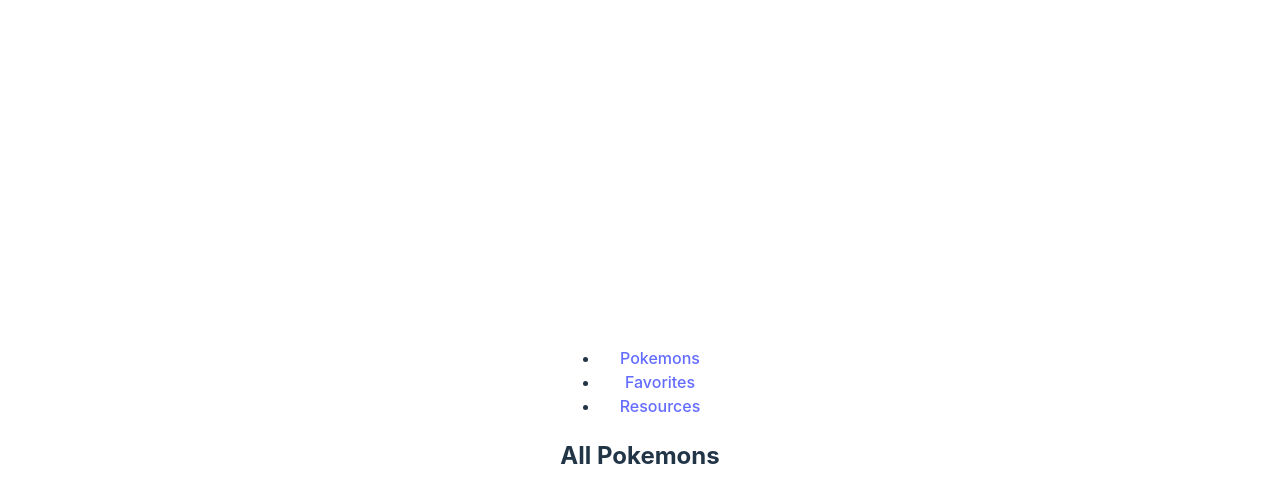
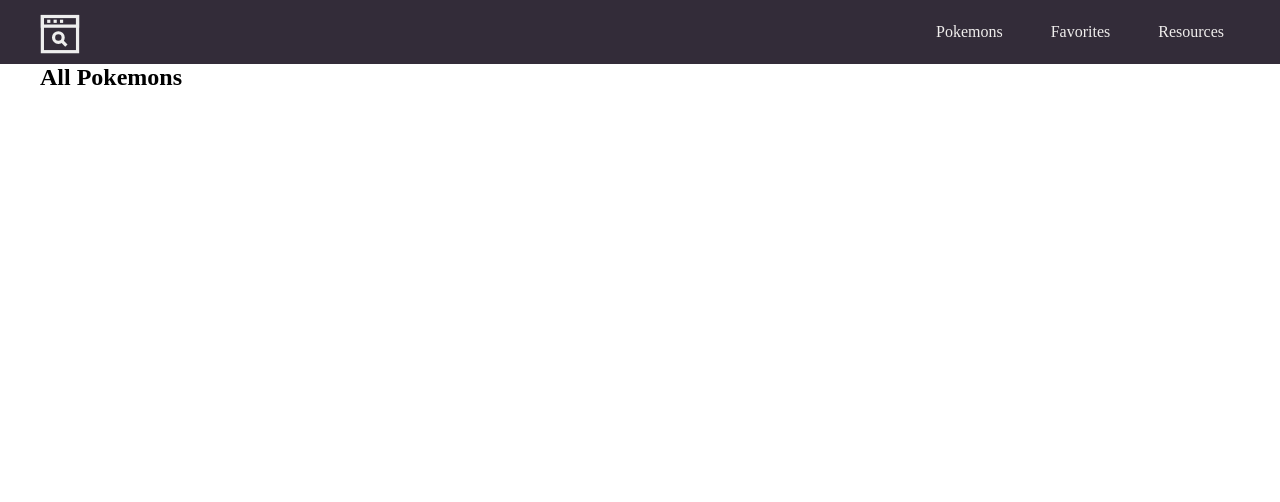
Before and after one commit to cmizumoto/pokedex, a Vue app: page / in a window 1280 px wide. Shown: the top 502 px of the page. Built offline with nearby package versions, Linux system fonts and the light colour scheme; the HTML template or start-up script is replaced by a standard one.

Commit message:
adding navigation bar styles

```diff
--- a/src/App.vue
+++ b/src/App.vue
@@ -1,10 +1,20 @@
 <template>
-  <NavigationVue />
-  <RouterView />
+  <NavigationBar />
+  <div class="app__container">
+    <RouterView />
+  </div>
 </template>
 
 <script setup>
-import NavigationVue from "./components/Navigation.vue";
+import NavigationBar from "./components/layout/NavigationBar.vue";
 </script>
 
-<style lang="scss"></style>
+<style lang="scss">
+@import "./assets/sass/variables";
+.app {
+  &__container {
+    margin: 0 auto;
+    width: $container-width-desktop;
+  }
+}
+</style>
--- /dev/null
+++ b/src/assets/sass/_variables.scss
@@ -0,0 +1,15 @@
+// COLORS
+$color-primary: #f0eeed;
+$color-secondary: #609ea2;
+$color-tertiary: #c92c6d;
+
+$color-black: #332c39;
+
+// CONTAINER
+$container-width-desktop: 1200px;
+
+// FONTS
+
+// GRID
+
+// BORDER
--- a/src/components/Navigation.vue
+++ /dev/null
@@ -1,14 +0,0 @@
-<template>
-  <nav>
-    <img src="" alt="" class="logo" />
-    <ul>
-      <li><router-link to="/">Pokemons</router-link></li>
-      <li><router-link to="/favorites">Favorites</router-link></li>
-      <li><router-link to="/resources">Resources</router-link></li>
-    </ul>
-  </nav>
-</template>
-
-<script setup></script>
-
-<style lang="scss"></style>
--- /dev/null
+++ b/src/components/layout/NavigationBar.vue
@@ -0,0 +1,80 @@
+<template>
+  <nav class="navigation">
+    <div class="navigation__container">
+      <router-link to="/">
+        <img
+          src="../../assets/magnifying-glass-website-svgrepo-com.svg"
+          alt=""
+          class="navigation__logo"
+      /></router-link>
+      <ul class="navigation__list">
+        <li class="navigation__list-item">
+          <router-link class="navigation__list-item--link" to="/">Pokemons</router-link>
+        </li>
+        <li class="navigation__list-item">
+          <router-link class="navigation__list-item--link" to="/favorites">Favorites</router-link>
+        </li>
+        <li class="navigation__list-item">
+          <router-link class="navigation__list-item--link" to="/resources">Resources</router-link>
+        </li>
+      </ul>
+    </div>
+  </nav>
+</template>
+
+<script setup></script>
+
+<style lang="scss">
+@import "../../assets/sass/variables";
+
+.navigation {
+  height: 4rem;
+  width: 100%;
+  background-color: $color-black;
+  display: flex;
+  justify-content: center;
+
+  &__container {
+    display: flex;
+    flex-direction: row;
+    align-items: center;
+    justify-content: space-between;
+    width: $container-width-desktop;
+  }
+
+  &__logo {
+    height: 3rem;
+    padding-top: 0.5rem;
+    filter: invert(99%) sepia(94%) saturate(166%) hue-rotate(183deg) brightness(115%) contrast(87%);
+  }
+
+  &__list {
+    list-style: none;
+    display: flex;
+    align-items: center;
+    justify-content: space-between;
+    gap: 1rem;
+  }
+
+  &__list-item--link {
+    transition: all 0.2s ease;
+    &:link,
+    &:visited {
+      display: inline-block;
+      text-decoration: none;
+      padding: 1rem;
+      color: $color-primary;
+    }
+
+    &:hover {
+      color: $color-secondary;
+      transform: translateY(-2px);
+    }
+
+    &:active {
+      color: $color-tertiary;
+      transform: translateY(0);
+    }
+  }
+}
+</style>
--- a/src/main.js
+++ b/src/main.js
@@ -1,5 +1,5 @@
 import { createApp } from "vue";
-import "./style.css";
+import "./styles.css";
 import App from "./App.vue";
 import router from "./router/index";
 
--- a/src/style.css
+++ /dev/null
@@ -1,89 +0,0 @@
-:root {
-  font-family: Inter, system-ui, Avenir, Helvetica, Arial, sans-serif;
-  line-height: 1.5;
-  font-weight: 400;
-
-  color-scheme: light dark;
-  color: rgba(255, 255, 255, 0.87);
-  background-color: #242424;
-
-  font-synthesis: none;
-  text-rendering: optimizeLegibility;
-  -webkit-font-smoothing: antialiased;
-  -moz-osx-font-smoothing: grayscale;
-  -webkit-text-size-adjust: 100%;
-}
-
-a {
-  font-weight: 500;
-  color: #646cff;
-  text-decoration: inherit;
-}
-a:hover {
-  color: #535bf2;
-}
-
-a {
-  font-weight: 500;
-  color: #646cff;
-  text-decoration: inherit;
-}
-a:hover {
-  color: #535bf2;
-}
-
-body {
-  margin: 0;
-  display: flex;
-  place-items: center;
-  min-width: 320px;
-  min-height: 100vh;
-}
-
-h1 {
-  font-size: 3.2em;
-  line-height: 1.1;
-}
-
-button {
-  border-radius: 8px;
-  border: 1px solid transparent;
-  padding: 0.6em 1.2em;
-  font-size: 1em;
-  font-weight: 500;
-  font-family: inherit;
-  background-color: #1a1a1a;
-  cursor: pointer;
-  transition: border-color 0.25s;
-}
-button:hover {
-  border-color: #646cff;
-}
-button:focus,
-button:focus-visible {
-  outline: 4px auto -webkit-focus-ring-color;
-}
-
-.card {
-  padding: 2em;
-}
-
-#app {
-  max-width: 1280px;
-  margin: 0 auto;
-  padding: 2rem;
-  text-align: center;
-}
-
-@media (prefers-color-scheme: light) {
-  :root {
-    color: #213547;
-    background-color: #ffffff;
-  }
-  a:hover {
-    color: #747bff;
-  }
-  button {
-    background-color: #f9f9f9;
-  }
-}
--- /dev/null
+++ b/src/styles.css
@@ -0,0 +1,5 @@
+* {
+  margin: 0;
+  padding: 0;
+  box-sizing: border-box;
+}
```
Also changed, not shown: src/components/layout/SearchBox.vue (added, +11 -0 lines), src/assets/magnifying-glass-website-svgrepo-com.svg (added).
